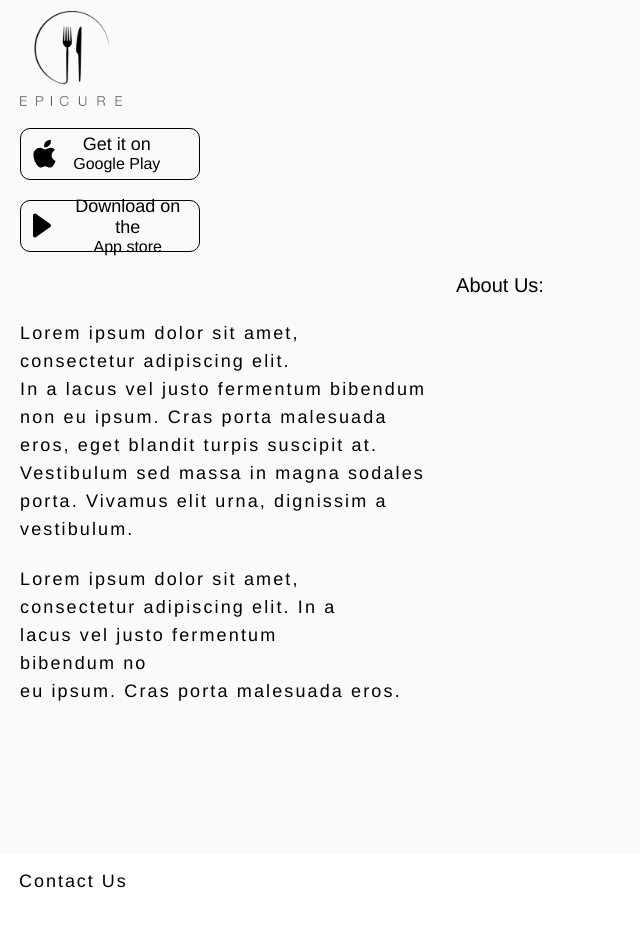
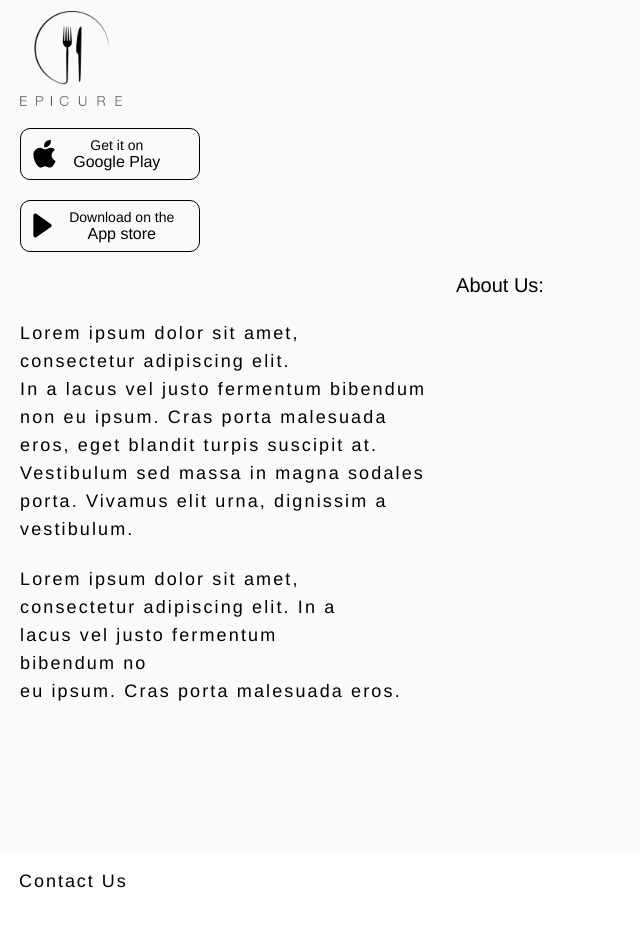
Before and after one commit to HilaMedinaMoveo/epicure-project, a React (Create React App) app: page / in a window 1280 px wide. Shown: the part 2780-3706 px from the top of the page, without its empty margins (0-640 px from the left). Built offline with nearby package versions, Linux system fonts and the light colour scheme.

Commit message:
card style

```diff
--- a/src/components/epicurelogo/EpicureLogo.scss
+++ b/src/components/epicurelogo/EpicureLogo.scss
@@ -46,14 +46,14 @@
 	flex-direction: column;
 	gap: 1.25rem;
 }
-.text1 {
-	font-family: "Helvetica Neue";
-	font-style: normal;
-	font-weight: 400;
-	text-align: center;
-	color: $blackColor;
-	font-size: 18px;
-}
+// .text1 {
+// 	font-family: "Helvetica Neue";
+// 	font-style: normal;
+// 	font-weight: 400;
+// 	text-align: center;
+// 	color: $blackColor;
+// 	font-size: 14px;
+// }
 .text {
 	font-family: "Helvetica Neue";
 	font-style: normal;
@@ -62,13 +62,15 @@
 	text-align: center;
 	color: $blackColor;
 }
-.text1 {
+.text3 {
 	font-family: "Helvetica Neue";
 	font-style: normal;
 	font-weight: 400;
 	text-align: center;
 	color: $blackColor;
+	font-size: 14px;
 }
+
 .AboutUs {
 	margin-right: 300px;
 	font-family: "Helvetica Neue";
--- a/src/components/epicurelogo/EpicureLogo.tsx
+++ b/src/components/epicurelogo/EpicureLogo.tsx
@@ -15,15 +15,15 @@ const EpicureLogo = () => {
 					<div className="one-oval-div">
 						<img className="apple" src={apple}></img>
 						<div className="oval-text">
-							<div className="text1"> Get it on </div>
+							<div className="text3"> Get it on </div>
 							<div className="text"> Google Play </div>
 						</div>
 					</div>
 					<div className="one-oval-div">
 						<img className="play" src={play}></img>
 						<div className="oval-text">
-							<div className="text1">Download on the</div>
-							<div className="text">App store</div>
+							<div className="text3"> Download on the </div>
+							<div className="text"> App store </div>
 						</div>
 					</div>
 				</div>
```
